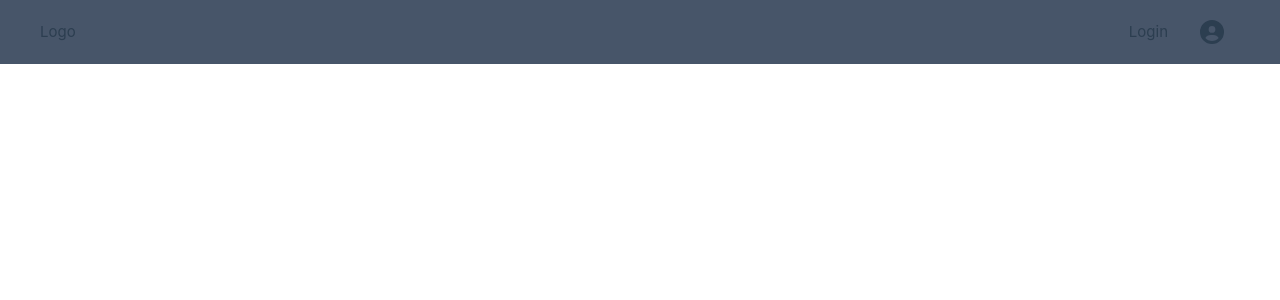
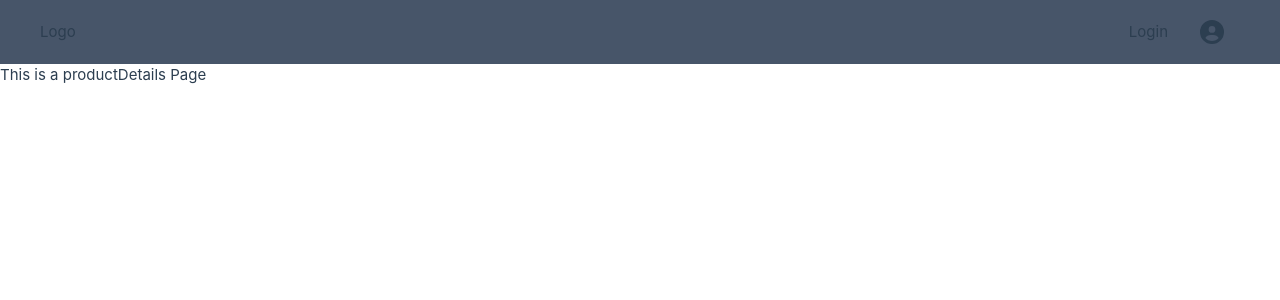
Before and after one commit to Pawan918/PMS, a Vue app: page /details/1 in a window 1280 px wide. Before the commit this address had no page. Shown: the top 300 px of the page. Built offline with nearby package versions, Linux system fonts and the light colour scheme.

Commit message:
DetialsPage start

```diff
--- a/src/router/index.js
+++ b/src/router/index.js
@@ -23,6 +23,11 @@ const router = createRouter({
       path: '/store',
       name: 'store',
       component: () => import('../views/DashboardView.vue'),
+    },
+    {
+      path : '/details/:id',
+      name : 'productDetails',
+      component : ()=> import('../views/ProductDetail.vue'),
     }
   ]
 })
--- /dev/null
+++ b/src/views/ProductDetail.vue
@@ -0,0 +1,3 @@
+<template>
+    This is a productDetails Page
+</template>
```
